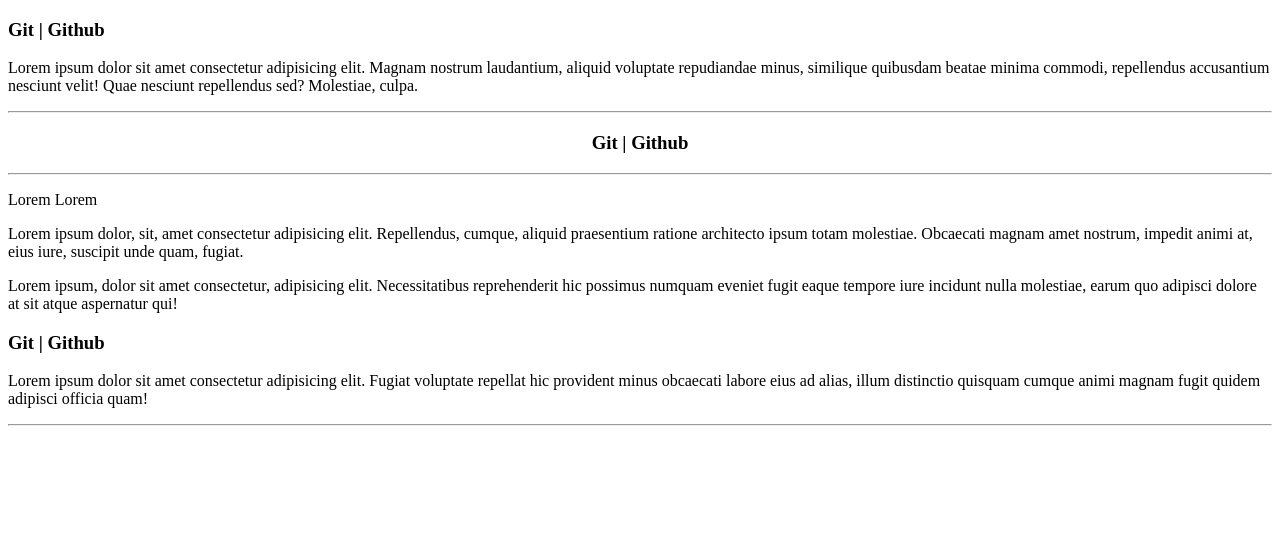
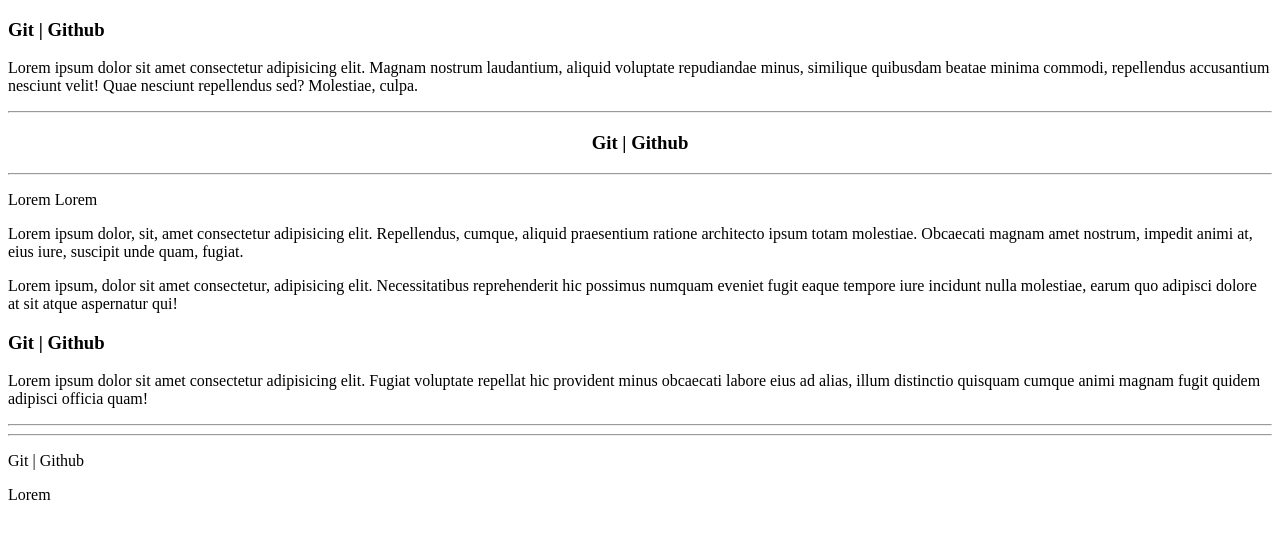
Before and after one commit to KyawThu21/first_oftest, a plain HTML site: page index.html in a window 1280 px wide. Drawn offline with Linux system fonts and the light colour scheme.

Commit message:
Update index.html

```diff
--- a/index.html
+++ b/index.html
@@ -18,6 +18,9 @@
 	<h3 class="color:blue">Git | Github </h3>
 	<p class="color:#010101">Lorem ipsum dolor sit amet consectetur adipisicing elit. Fugiat voluptate repellat hic provident minus obcaecati labore eius ad alias, illum distinctio quisquam cumque animi magnam fugit quidem adipisci officia quam!</p>
 	<hr>
+	<hr>
+	<p>Git | Github </p>
+	<p> Lorem </p>
 </div>
 </body>
 </html>
```
